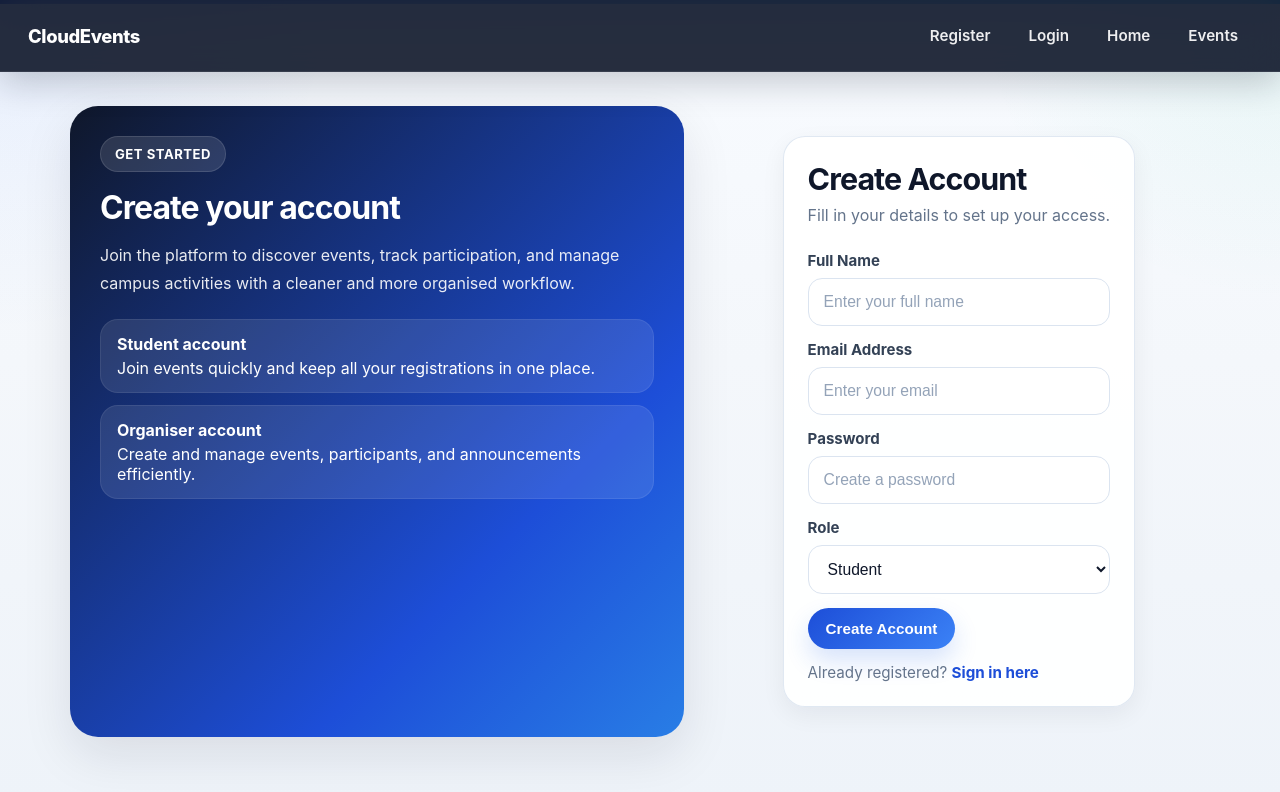
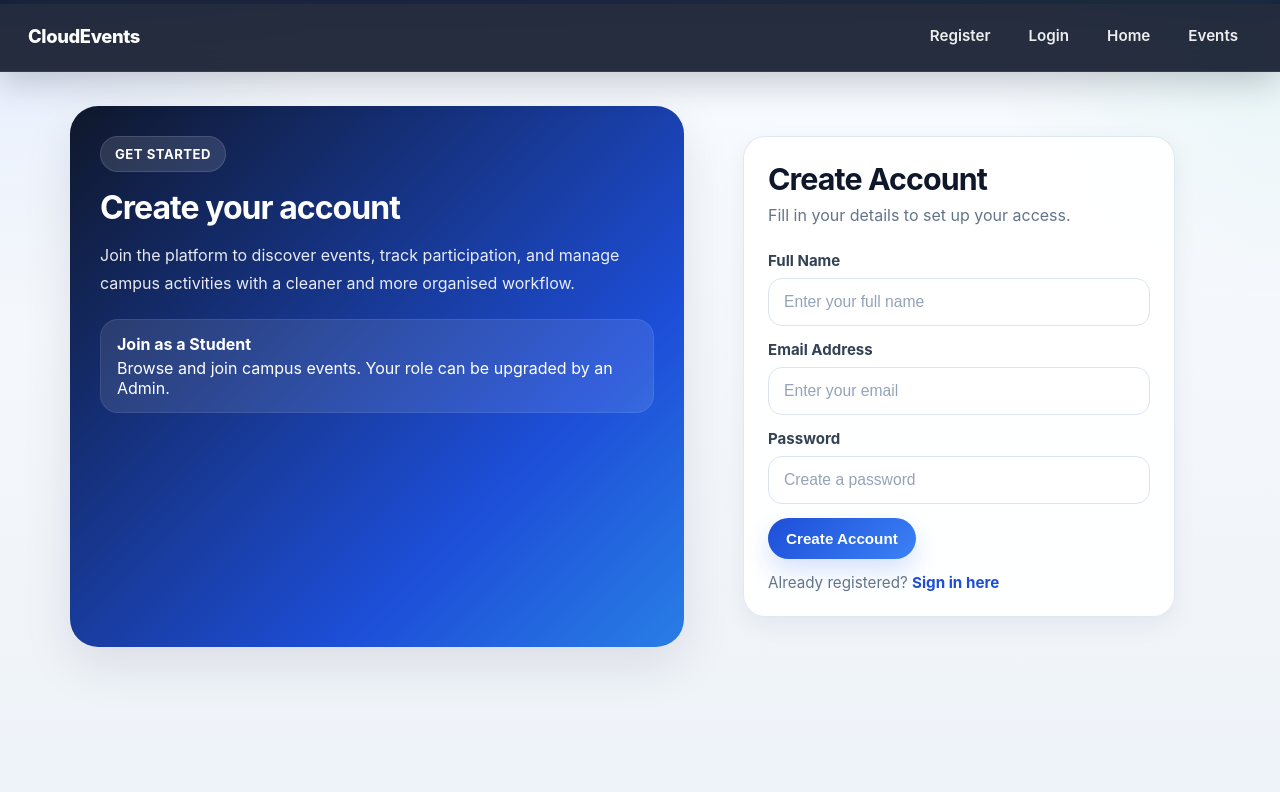
Before and after one commit to cloud-student-team/CloudStudentEventMgmt, a React (Create React App) app in the folder frontend/: page /register in a window 1280 px wide. Shown: the top 792 px of the page. Built offline with nearby package versions, Linux system fonts and the light colour scheme; no server answers.

Commit message:
Remove role selection from register page - default to student

```diff
--- a/frontend/src/pages/Register.js
+++ b/frontend/src/pages/Register.js
@@ -55,12 +55,8 @@ function Register() {
 
         <div className="auth-points">
           <div className="auth-point">
-            <strong>Student account</strong>
-            Join events quickly and keep all your registrations in one place.
-          </div>
-          <div className="auth-point">
-            <strong>Organiser account</strong>
-            Create and manage events, participants, and announcements efficiently.
+            <strong>Join as a Student</strong>
+            Browse and join campus events. Your role can be upgraded by an Admin.
           </div>
         </div>
       </div>
@@ -103,12 +99,6 @@ function Register() {
             required
           />
 
-          <label className="form-label">Role</label>
-          <select className="select" name="role" value={formData.role} onChange={handleChange}>
-            <option value="student">Student</option>
-            <option value="organiser">Organiser</option>
-          </select>
-
           <button className="btn btn-primary" type="submit">
             Create Account
           </button>
```
